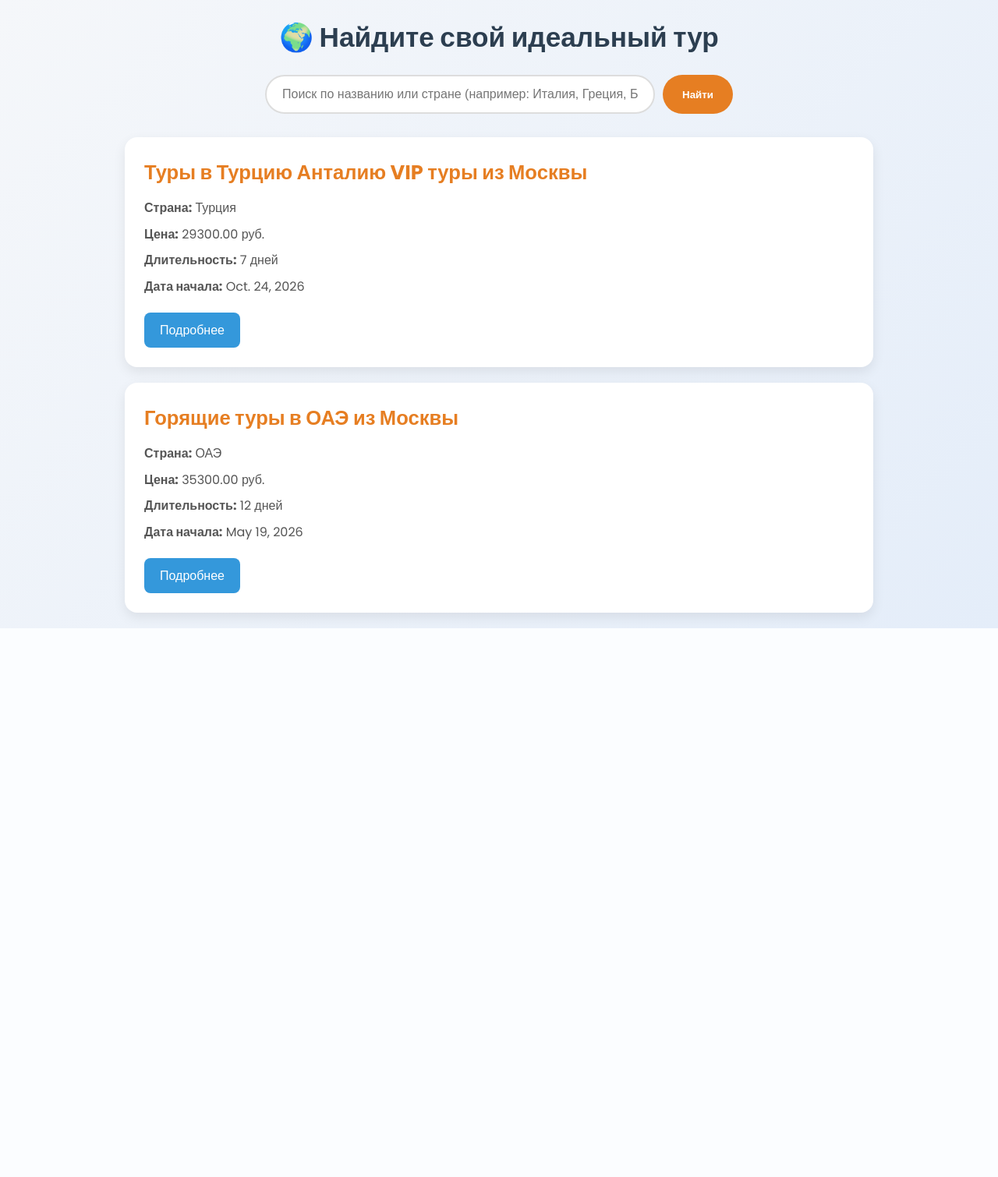
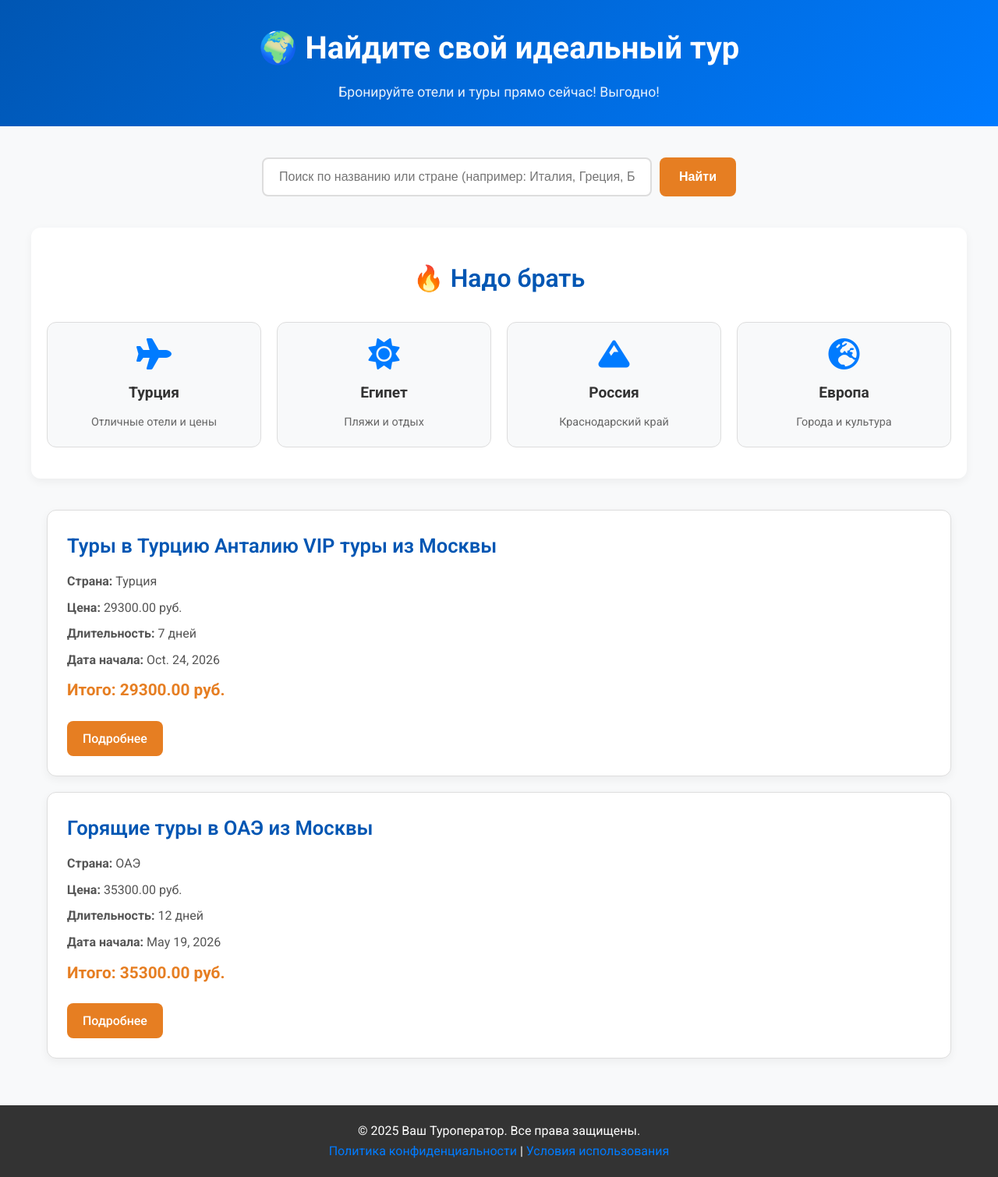
Before and after one commit to MaestroIll/tourism-site, a Django app: page / in a window 1280 px wide. Shown: the whole page at 78% size. Before the commit the page ends 806 px from the top, so only its background shows below. Run offline with Django 5.2, Linux system fonts and the light colour scheme; data comes from the database, SQL or seed files in the repository; both versions use the stored data as it was after the commit.

Commit message:
Сделал другой дизай, обновил код

```diff
--- a/main/models.py
+++ b/main/models.py
@@ -59,9 +59,9 @@ class Booking(models.Model):
     total_price = models.DecimalField(max_digits=10, decimal_places=2, blank=True, null=True)
 
     def calculate_total_price(self):
-        hotel_cost = self.hotel.price_per_night * self.tour.duration
-        transport_cost = 5000
-        return self.tour.price + hotel_cost + transport_cost
+      hotel_cost = self.hotel.price_per_night * self.tour.duration
+      transport_cost = self.transport.price  # Предполагается, что у Transport есть поле price
+      return self.tour.price + hotel_cost + transport_cost
 
     def save(self, *args, **kwargs):
         self.total_price = self.calculate_total_price()
--- a/main/templates/main/home.html
+++ b/main/templates/main/home.html
@@ -1,10 +1,14 @@
+<!-- main/templates/main/home.html -->
 <!DOCTYPE html>
 <html lang="ru">
 <head>
     <meta charset="UTF-8">
     <meta name="viewport" content="width=device-width, initial-scale=1.0">
     <title>Туризм</title>
-    <link href="https://fonts.googleapis.com/css2?family=Poppins:wght@300;400;500;600;700&display=swap" rel="stylesheet">
+    <!-- Подключаем Google Fonts (похожий на используемый на Coral.ru) -->
+    <link href="https://fonts.googleapis.com/css2?family=Roboto:wght@300;400;500;600;700&display=swap" rel="stylesheet">
+    <!-- Добавляем Font Awesome для иконок (опционально, но рекомендуется для большей похожести) -->
+    <link rel="stylesheet" href="https://cdnjs.cloudflare.com/ajax/libs/font-awesome/6.0.0/css/all.min.css">
     <style>
         * {
             margin: 0;
@@ -12,25 +16,27 @@
             box-sizing: border-box;
         }
         body {
-            font-family: 'Poppins', sans-serif;
-            background: linear-gradient(135deg, #f5f7fa 0%, #e4edf9 100%);
-            color: #2c3e50;
+            font-family: 'Roboto', sans-serif;
+            background-color: #f8f9fa;
+            color: #333;
             line-height: 1.6;
-            padding: 20px 0;
         }
-        .container {
-            max-width: 1000px;
-            margin: 0 auto;
-            padding: 0 20px;
+
+        /* Шапка сайта */
+        .header {
+            background: linear-gradient(135deg, #0056b3 0%, #007bff 100%);
+            color: white;
+            padding: 30px 20px;
+            text-align: center;
         }
-        header {
-            text-align: center;
-            margin-bottom: 30px;
+        .header h1 {
+            font-size: 2.5em;
+            margin-bottom: 10px;
+            font-weight: 700;
         }
-        h1 {
-            font-size: 2.2em;
-            color: #2c3e50;
-            margin-bottom: 20px;
+        .header p {
+            font-size: 1.1em;
+            opacity: 0.9;
         }
 
         /* Поисковая строка */
@@ -38,63 +44,125 @@
             display: flex;
             gap: 10px;
             justify-content: center;
-            margin-bottom: 30px;
+            margin: 30px auto;
+            max-width: 800px;
+            padding: 10px;
         }
         .search-box input {
             padding: 14px 20px;
             width: 100%;
             max-width: 500px;
             border: 2px solid #ddd;
-            border-radius: 50px;
+            border-radius: 8px;
             font-size: 1em;
             outline: none;
             transition: border-color 0.3s;
         }
         .search-box input:focus {
-            border-color: #e67e22;
+            border-color: #007bff;
         }
         .search-box button {
-            background: #e67e22;
+            background: #e67e22; /* Оранжевый цвет кнопки, как на Coral.ru */
             color: white;
             border: none;
-            padding: 0 25px;
-            border-radius: 50px;
+            padding: 14px 25px;
+            border-radius: 8px;
             cursor: pointer;
             font-weight: 600;
+            font-size: 1em;
             transition: background 0.3s;
         }
         .search-box button:hover {
             background: #d35400;
         }
 
-        /* Результаты */
+        /* Секция "Надо брать" (можно добавить подобную секцию) */
+        .featured-section {
+            padding: 40px 20px;
+            background-color: white;
+            margin: 20px auto;
+            max-width: 1200px;
+            border-radius: 12px;
+            box-shadow: 0 4px 12px rgba(0,0,0,0.05);
+        }
+        .featured-section h2 {
+            color: #0056b3;
+            text-align: center;
+            margin-bottom: 30px;
+            font-size: 2em;
+            font-weight: 600;
+        }
+        .featured-grid {
+            display: grid;
+            grid-template-columns: repeat(auto-fill, minmax(250px, 1fr));
+            gap: 20px;
+        }
+        .featured-card {
+            background: #f8f9fa;
+            border: 1px solid #ddd;
+            border-radius: 12px;
+            padding: 20px;
+            text-align: center;
+            transition: transform 0.3s ease, box-shadow 0.3s ease;
+        }
+        .featured-card:hover {
+            transform: translateY(-5px);
+            box-shadow: 0 6px 16px rgba(0,0,0,0.1);
+        }
+        .featured-card i {
+            font-size: 2.5em;
+            color: #007bff;
+            margin-bottom: 15px;
+        }
+        .featured-card h3 {
+            color: #333;
+            margin-bottom: 10px;
+            font-size: 1.2em;
+        }
+        .featured-card p {
+            color: #666;
+            font-size: 0.9em;
+        }
+
+        /* Результаты поиска (туры) */
         .tour-list {
             display: grid;
             gap: 20px;
+            padding: 20px;
+            max-width: 1200px;
+            margin: 0 auto;
         }
         .tour-card {
             background: white;
-            border-radius: 16px;
+            border: 1px solid #ddd;
+            border-radius: 12px;
             padding: 25px;
-            box-shadow: 0 6px 16px rgba(0,0,0,0.08);
+            box-shadow: 0 4px 12px rgba(0,0,0,0.05);
             transition: transform 0.3s ease, box-shadow 0.3s ease;
         }
         .tour-card:hover {
             transform: translateY(-5px);
-            box-shadow: 0 10px 24px rgba(0,0,0,0.12);
+            box-shadow: 0 6px 24px rgba(0,0,0,0.1);
         }
         .tour-card h2 {
-            color: #e67e22;
+            color: #0056b3;
             margin-bottom: 12px;
             font-size: 1.6em;
+            font-weight: 600;
         }
         .tour-card p {
             margin: 8px 0;
             color: #555;
         }
+        .tour-card .price {
+            font-size: 1.3em;
+            font-weight: 700;
+            color: #e67e22;
+            margin: 10px 0;
+        }
         .btn {
             display: inline-block;
-            background: #3498db;
+            background: #e67e22;
             color: white;
             padding: 10px 20px;
             text-decoration: none;
@@ -102,33 +170,66 @@
             font-weight: 500;
             margin-top: 12px;
             transition: background 0.3s;
+            font-size: 1em;
         }
         .btn:hover {
-            background: #2980b9;
+            background: #d35400;
         }
+
+        /* Пустой результат */
         .empty {
             text-align: center;
             padding: 40px;
             color: #999;
             font-style: italic;
             font-size: 1.1em;
+            background: white;
+            border-radius: 12px;
+            margin: 20px auto;
+            max-width: 800px;
         }
-        @media (max-width: 600px) {
+
+        /* Футер */
+        .footer {
+            background: #333;
+            color: white;
+            text-align: center;
+            padding: 20px;
+            margin-top: 40px;
+        }
+        .footer a {
+            color: #007bff;
+            text-decoration: none;
+        }
+        .footer a:hover {
+            text-decoration: underline;
+        }
+
+        /* Адаптивность */
+        @media (max-width: 768px) {
             .search-box {
                 flex-direction: column;
             }
             .search-box button {
                 padding: 14px;
             }
+            .featured-grid {
+                grid-template-columns: repeat(auto-fill, minmax(200px, 1fr));
+            }
+            .tour-card {
+                padding: 20px;
+            }
         }
     </style>
 </head>
 <body>
-    <div class="container">
-        <header>
+    <!-- Шапка сайта -->
+    <div class="header">
         <h1>🌍 Найдите свой идеальный тур</h1>
+        <p>Бронируйте отели и туры прямо сейчас! Выгодно!</p>
+    </div>
 
-            <!-- Форма поиска -->
+    <!-- Поисковая строка -->
     <form method="get" class="search-box">
         <input
             type="text"
@@ -138,9 +239,35 @@
         >
         <button type="submit">Найти</button>
     </form>
-        </header>
 
-        <!-- Результаты -->
+    <!-- Секция "Надо брать" (пример) -->
+    <div class="featured-section">
+        <h2>🔥 Надо брать</h2>
+        <div class="featured-grid">
+            <div class="featured-card">
+                <i class="fas fa-plane"></i>
+                <h3>Турция</h3>
+                <p>Отличные отели и цены</p>
+            </div>
+            <div class="featured-card">
+                <i class="fas fa-sun"></i>
+                <h3>Египет</h3>
+                <p>Пляжи и отдых</p>
+            </div>
+            <div class="featured-card">
+                <i class="fas fa-mountain"></i>
+                <h3>Россия</h3>
+                <p>Краснодарский край</p>
+            </div>
+            <div class="featured-card">
+                <i class="fas fa-globe-europe"></i>
+                <h3>Европа</h3>
+                <p>Города и культура</p>
+            </div>
+        </div>
+    </div>
+
+    <!-- Результаты поиска -->
     <div class="tour-list">
         {% for tour in tours %}
         <div class="tour-card">
@@ -149,6 +276,7 @@
             <p><strong>Цена:</strong> {{ tour.price }} руб.</p>
             <p><strong>Длительность:</strong> {{ tour.duration }} дней</p>
             <p><strong>Дата начала:</strong> {{ tour.start_date }}</p>
+            <div class="price">Итого: {{ tour.price }} руб.</div>
             <a href="{% url 'tour_detail' tour.id %}" class="btn">Подробнее</a>
         </div>
         {% empty %}
@@ -161,6 +289,11 @@
         </div>
         {% endfor %}
     </div>
+
+    <!-- Футер -->
+    <div class="footer">
+        <p>&copy; 2025 Ваш Туроператор. Все права защищены.</p>
+        <p><a href="#">Политика конфиденциальности</a> | <a href="#">Условия использования</a></p>
     </div>
 </body>
 </html>
--- a/main/views.py
+++ b/main/views.py
@@ -1,7 +1,11 @@
 from django.shortcuts import render, get_object_or_404, redirect
+from django.http import HttpResponseRedirect
+from django.urls import reverse
+from django.contrib import messages # Импортируем для сообщений
 from .models import Client, Tour, Hotel, Transport, Booking, Payment
 from .forms import BookingForm, PaymentForm
 from django.db.models import Q
+
 
 # Главная страница: список всех туров
 
@@ -35,7 +39,7 @@ def create_booking(request, tour_id):
     tour = get_object_or_404(Tour, pk=tour_id)
 
     if request.method == 'POST':
-        form = BookingForm(request.POST)
+        form = BookingForm(request.POST, tour=tour) # или form = BookingForm(tour=tour) для GET
         if form.is_valid():
             booking = form.save(commit=False)
             booking.tour = tour
@@ -60,12 +64,19 @@ def booking_detail(request, booking_id):
 def create_payment(request, booking_id):
     booking = get_object_or_404(Booking, pk=booking_id)
 
+    # --- НОВАЯ ПРОВЕРКА С СООБЩЕНИЕМ ---
+    if booking.status == 'cancelled':
+        messages.error(request, f'Невозможно создать платёж: бронирование #{booking.id} отменено.')
+        return redirect('booking_detail', booking_id=booking.id)
+    # ------------------------------------
+
     if request.method == 'POST':
         form = PaymentForm(request.POST)
         if form.is_valid():
             payment = form.save(commit=False)
             payment.booking = booking
             payment.save()
+            messages.success(request, f'Платёж на сумму {payment.amount} руб. успешно обработан для бронирования #{booking.id}.')
             return redirect('booking_detail', booking_id=booking.id)
     else:
         form = PaymentForm()
```
Also changed, not shown: main/forms.py (+12 -0 lines), db.sqlite3. Lines whose indentation alone changed are shown as unchanged.
